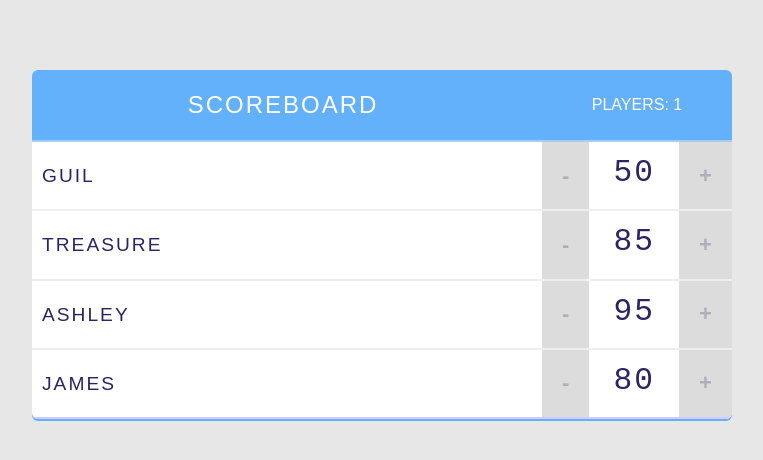
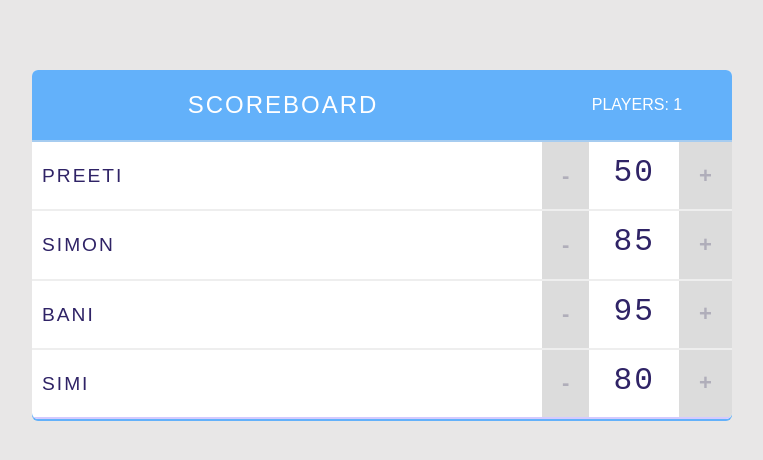
Before and after one commit to singhp1992/score, a React (Create React App) app: page / in a window 1280 px wide. Shown: the top 460 px of the page, without its empty margins (258-1021 px from the left). Built offline with nearby package versions, Linux system fonts and the light colour scheme.

Commit message:
edited array on index.js

```diff
--- a/src/index.js
+++ b/src/index.js
@@ -4,19 +4,19 @@ import App from './App';
 import './index.css';
 
 const players = [{
-  name: "Guil",
+  name: "Preeti",
   score: 50
 },
 {
-  name: "Treasure",
+  name: "Simon",
   score: 85
 },
 {
-  name: "Ashley",
+  name: "Bani",
   score: 95
 },
 {
-  name: "James",
+  name: "Simi",
   score: 80
 }
 ]
```
